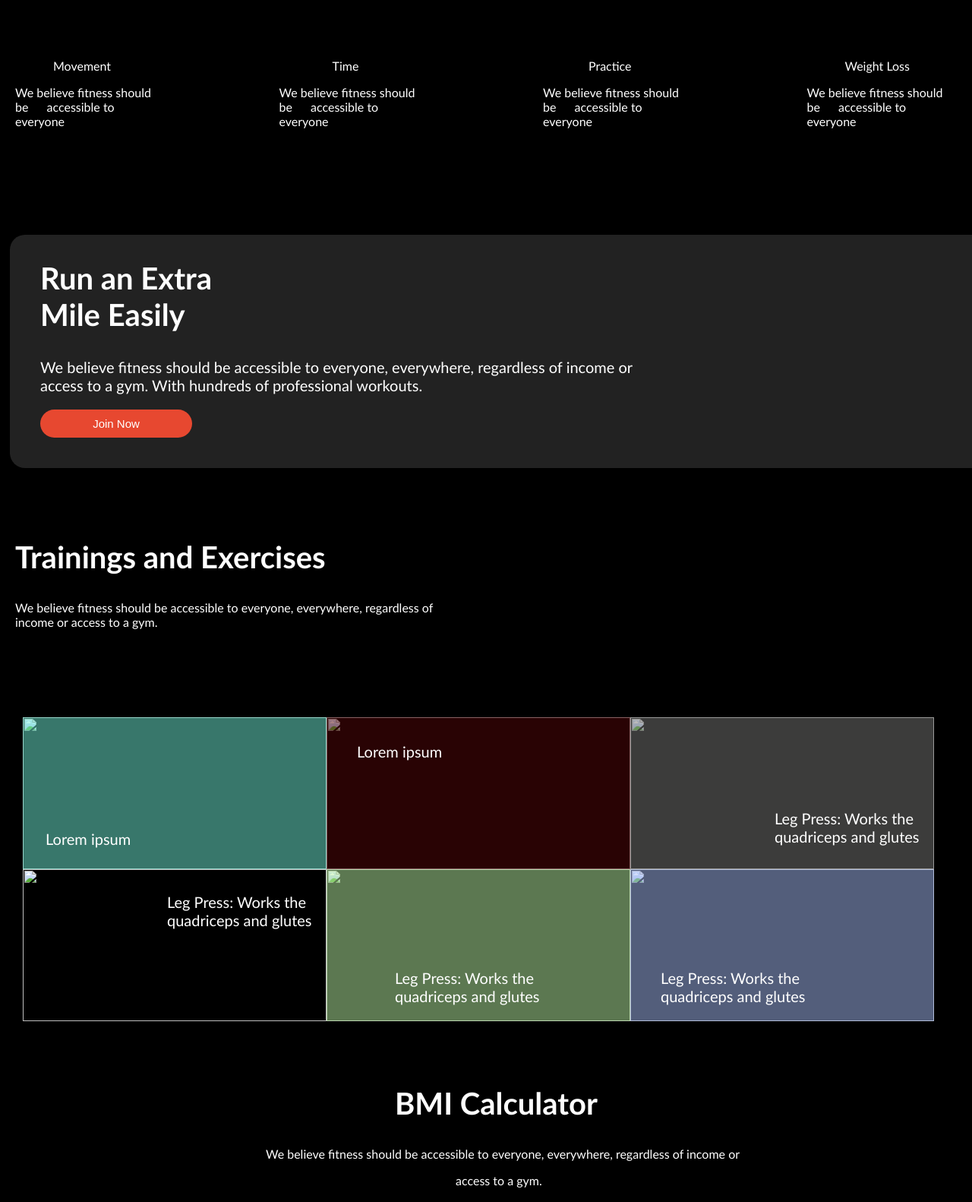
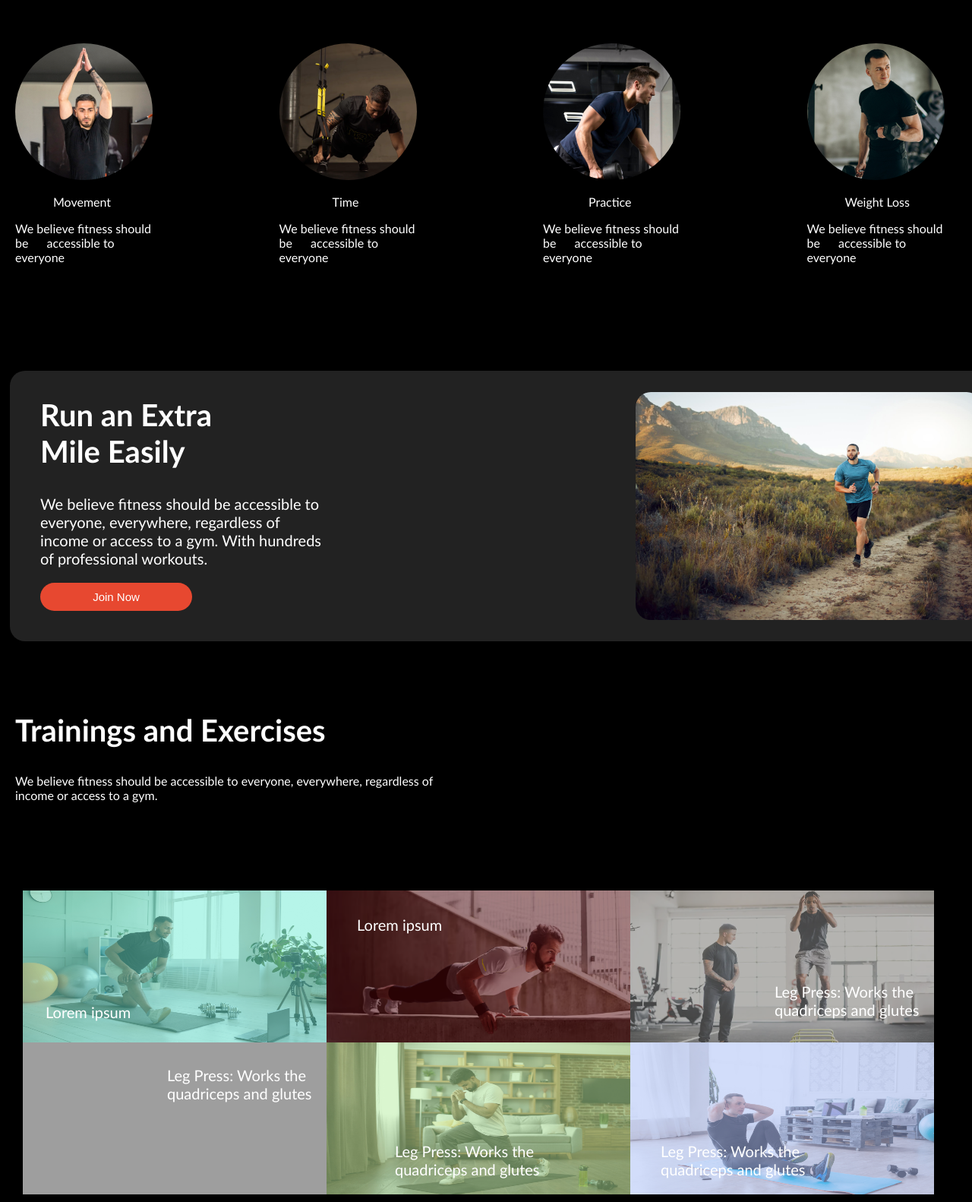
Before and after one commit to jayedalhasan/assignment02, a plain HTML site: page index.html in a window 1280 px wide. Shown: the part 927-2509 px from the top of the page at 76% size. Drawn offline with Linux system fonts and the light colour scheme; the site is published under a folder, as on GitHub Pages, so addresses that start at the root find nothing.

Commit message:
added by file

```diff
--- a/index.html
+++ b/index.html
@@ -38,7 +38,7 @@
                 </div>
 
                 <div>
-                      <img class="banner-img" src="/images/Images 2.png" alt="">
+                      <img class="banner-img" src="images/Images 2.png" alt="">
 
                 </div>
                 <span class="span-five">
@@ -68,25 +68,25 @@
 
                 <div class="grid-div">
                       <div>
-                            <img class="image" src="/images/image 2.png" alt="">
+                            <img class="image" src="images/image 2.png" alt="">
                             <p class="movement">Movement</p>
                             <span>We believe fitness should be</span>
                             <span class="span-1-teg">accessible to everyone</span>
                       </div>
                       <div>
-                            <img class="image" src="/images/image 3.png" alt="">
+                            <img class="image" src="images/image 3.png" alt="">
                             <p class="movement-2">Time</p>
                             <span>We believe fitness should be</span>
                             <span class="span-1-teg">accessible to everyone</span>
                       </div>
                       <div>
-                            <img class="image" src="/images/image 4.png" alt="">
+                            <img class="image" src="images/image 4.png" alt="">
                             <p class="movement-3">Practice</p>
                             <span>We believe fitness should be</span>
                             <span class="span-1-teg">accessible to everyone</span>
                       </div>
                       <div>
-                            <img class="image" src="/images/image 5.png" alt="">
+                            <img class="image" src="images/image 5.png" alt="">
                             <p class="movement">Weight Loss</p>
                             <span>We believe fitness should be</span>
                             <span class="span-1-teg">accessible to everyone</span>
@@ -109,7 +109,7 @@
                               Join Now
                         </button>
                   </div>
-                  <img class="run-img" src="/images/run.jpg" alt="">
+                  <img class="run-img" src="images/run.jpg" alt="">
             </div>
       </section>
       <!-- Run an Extra Mile Easily End -->
@@ -126,12 +126,12 @@
       </section>
       <section class="trainings-head">
             <div class="img-grid">
-                  <img class="img-1" src="/images/exercise1.jpg" alt="">
-                  <img class="img-2" src="/images/exercise2.png" alt="">
-                  <img class="img-3" src="/images/exercise3.png" alt="">
-                  <img class="img-4" src="/images/exercise4.png" alt="">
-                  <img class="img-5" src="/images/exercise5.jpg" alt="">
-                  <img class="img-6" src="/images/exercise6.jpg" alt="">
+                  <img class="img-1" src="images/exercise1.jpg" alt="">
+                  <img class="img-2" src="images/exercise2.png" alt="">
+                  <img class="img-3" src="images/exercise3.png" alt="">
+                  <img class="img-4" src="images/exercise4.png" alt="">
+                  <img class="img-5" src="images/exercise5.jpg" alt="">
+                  <img class="img-6" src="images/exercise6.jpg" alt="">
             </div>
 
 
@@ -151,8 +151,6 @@
             <span class="span-6">Leg Press: Works the <br> quadriceps and glutes</span>
       </section>
       <!-- Trainings and Exercises End -->
-
-
 
       <!-- BMI Calculator Start -->
       <section>
```
